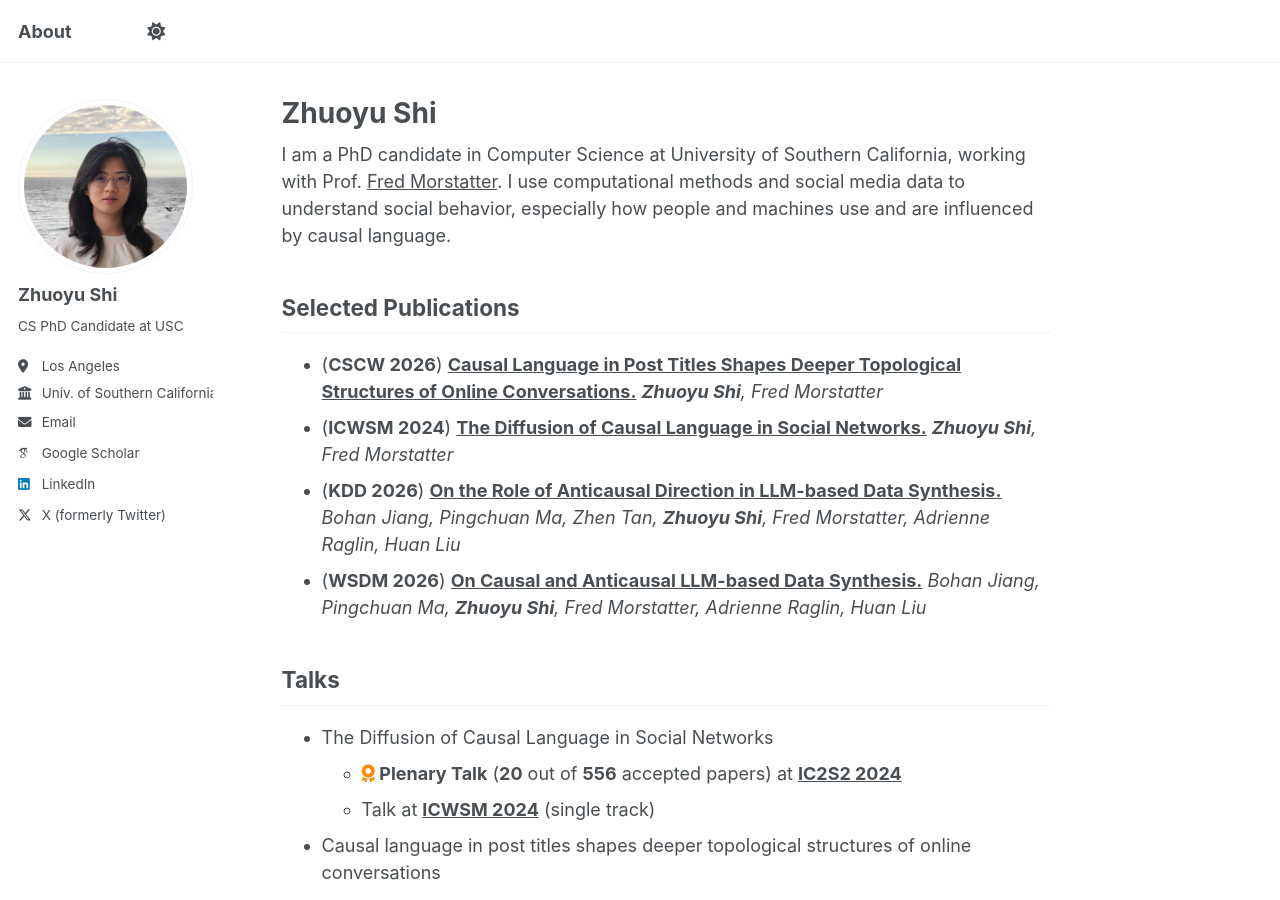
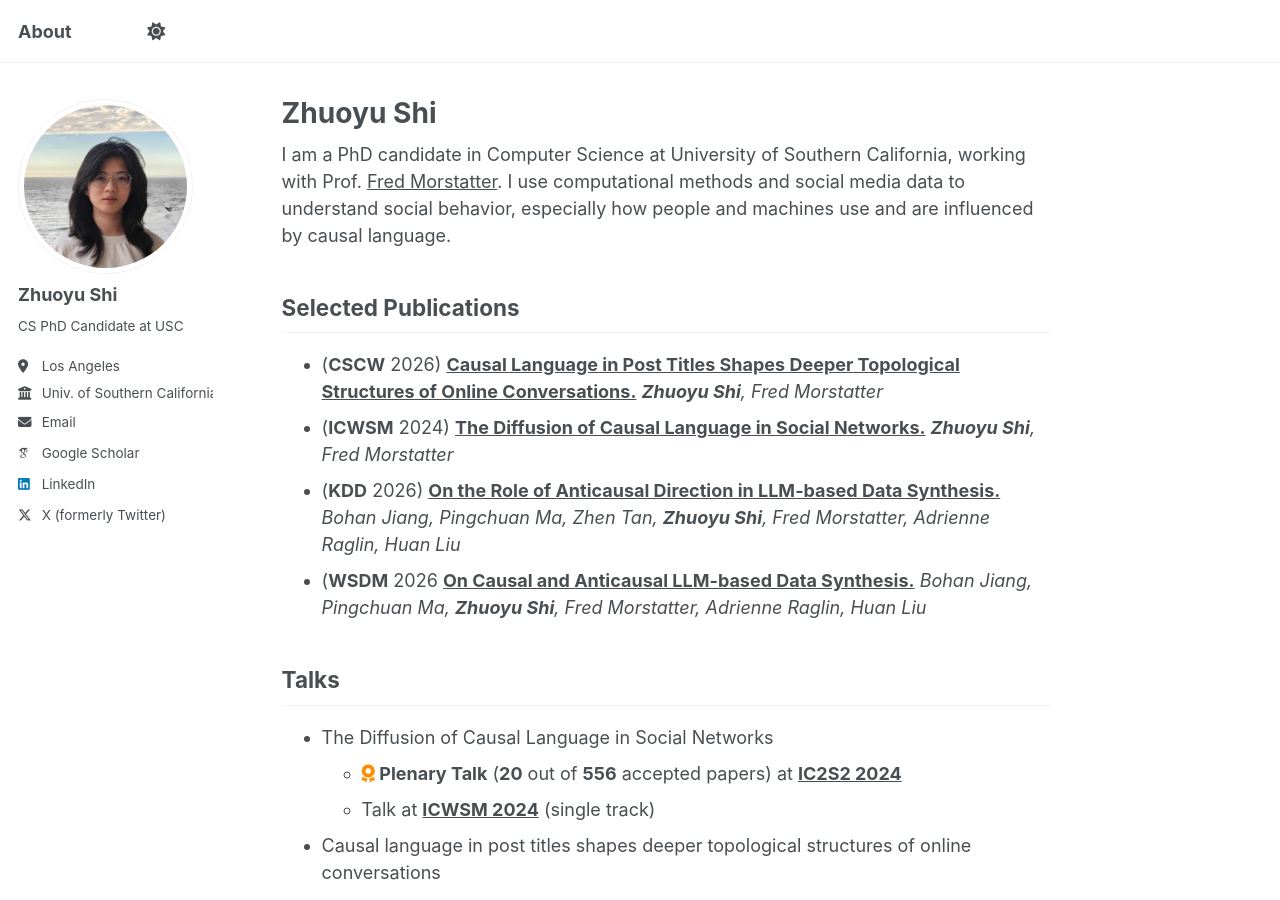
Before and after one commit to ZhuoyuShiii/zhuoyushiii.github.io, a Jekyll site: the page built from _pages/about.md, in a window 1280 px wide and 900 px high. Built offline with Jekyll 4.4.1, drawn with Linux system fonts in a browser that asks for light colours; some web fonts are replaced; a script that is not in the unit is left out.

Commit message:
Update about.md

```diff
--- a/_pages/about.md
+++ b/_pages/about.md
@@ -12,13 +12,13 @@ I am a PhD candidate in Computer Science at University of Southern California, w
 
 ## Selected Publications
 
-* (**CSCW 2026**) <a style="color:inherit" href="https://dl.acm.org/doi/pdf/10.1145/3816908">**Causal Language in Post Titles Shapes Deeper Topological Structures of Online Conversations.**</a>
+* (**CSCW** 2026) <a style="color:inherit" href="https://dl.acm.org/doi/pdf/10.1145/3816908">**Causal Language in Post Titles Shapes Deeper Topological Structures of Online Conversations.**</a>
 _**Zhuoyu Shi**, Fred Morstatter_
-* (**ICWSM 2024**) <a style="color:inherit" href="https://ojs.aaai.org/index.php/ICWSM/article/view/31399">**The Diffusion of Causal Language in Social Networks.**</a>
+* (**ICWSM** 2024) <a style="color:inherit" href="https://ojs.aaai.org/index.php/ICWSM/article/view/31399">**The Diffusion of Causal Language in Social Networks.**</a>
 _**Zhuoyu Shi**, Fred Morstatter_
-* (**KDD 2026**) <a style="color:inherit" href="[/article/view/31399](https://dl.acm.org/doi/abs/10.1145/3770855.3817910)">**On the Role of Anticausal Direction in LLM-based Data Synthesis.**</a>
+* (**KDD** 2026) <a style="color:inherit" href="[/article/view/31399](https://dl.acm.org/doi/abs/10.1145/3770855.3817910)">**On the Role of Anticausal Direction in LLM-based Data Synthesis.**</a>
 _Bohan Jiang, Pingchuan Ma, Zhen Tan, **Zhuoyu Shi**, Fred Morstatter, Adrienne Raglin, Huan Liu_
-* (**WSDM 2026**) <a style="color:inherit" href="[/article/view/31399]([https://dl.acm.org/doi/abs/10.1145/3770855.3817910](https://dl.acm.org/doi/abs/10.1145/3773966.3779380)">**On Causal and Anticausal LLM-based Data Synthesis.**</a>
+* (**WSDM** 2026 <a style="color:inherit" href="[/article/view/31399]([https://dl.acm.org/doi/abs/10.1145/3770855.3817910](https://dl.acm.org/doi/abs/10.1145/3773966.3779380)">**On Causal and Anticausal LLM-based Data Synthesis.**</a>
 _Bohan Jiang, Pingchuan Ma, **Zhuoyu Shi**, Fred Morstatter, Adrienne Raglin, Huan Liu_
 
 <!-- <i class="fa-regular fa-bookmark"></i> The 18th International AAAI Conference on Web and Social Media -->
```
